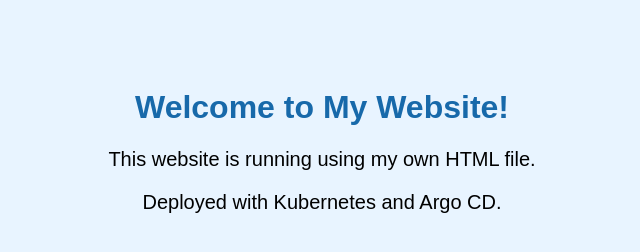
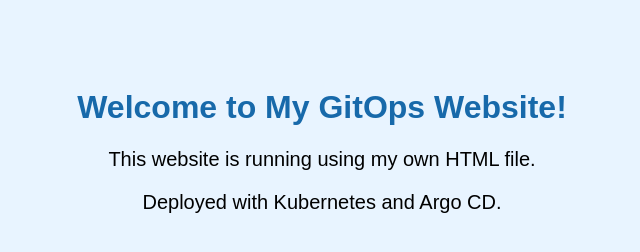
Before and after one commit to habeebunissa22-sketch/argocd-gitops-demo, a plain HTML site: page index.html in a window 1280 px wide. Shown: the whole page, without its empty margins (318-958 px from the left). Drawn offline with Linux system fonts and the light colour scheme.

Commit message:
Update website title to 'Welcome to My GitOps Website!'

```diff
--- a/index.html
+++ b/index.html
@@ -20,7 +20,7 @@
     </style>
 </head>
 <body>
-    <h1>Welcome to My Website!</h1>
+    <h1>Welcome to My GitOps Website!</h1>
     <p>This website is running using my own HTML file.</p>
     <p>Deployed with Kubernetes and Argo CD.</p>
 </body>
```
